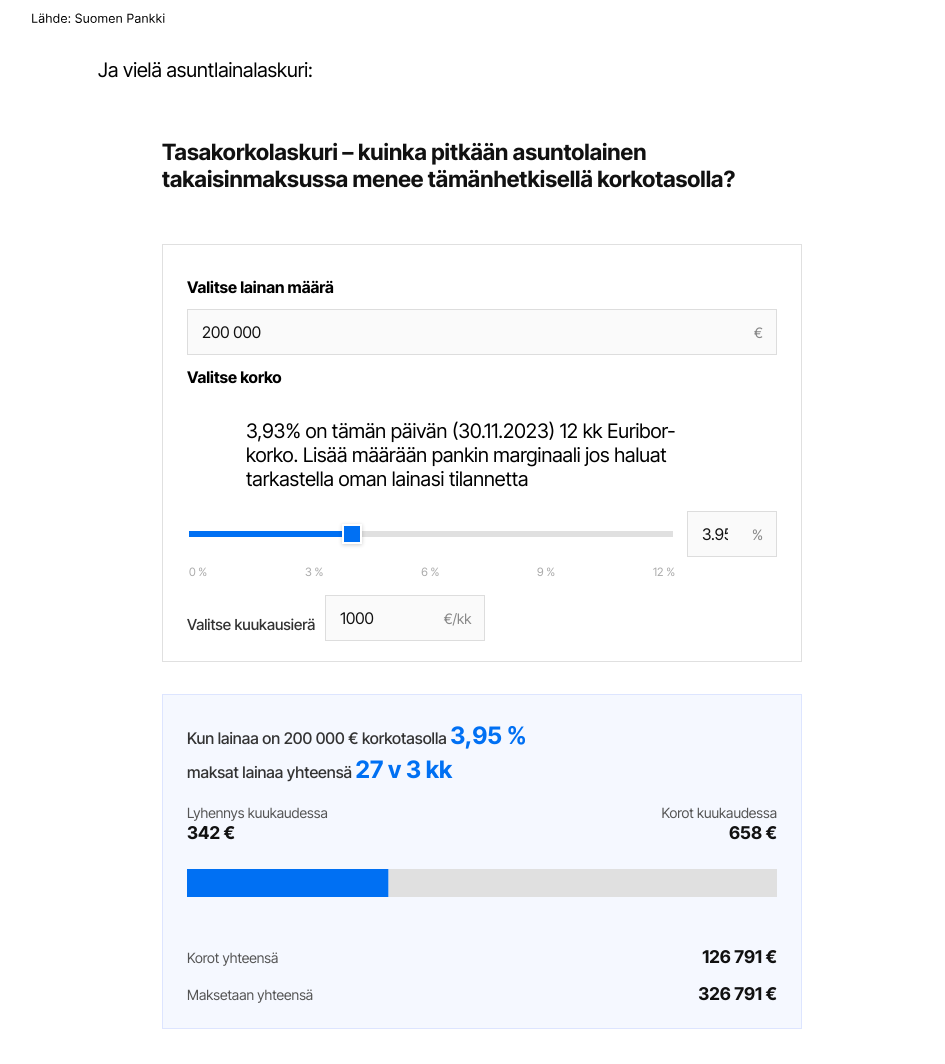
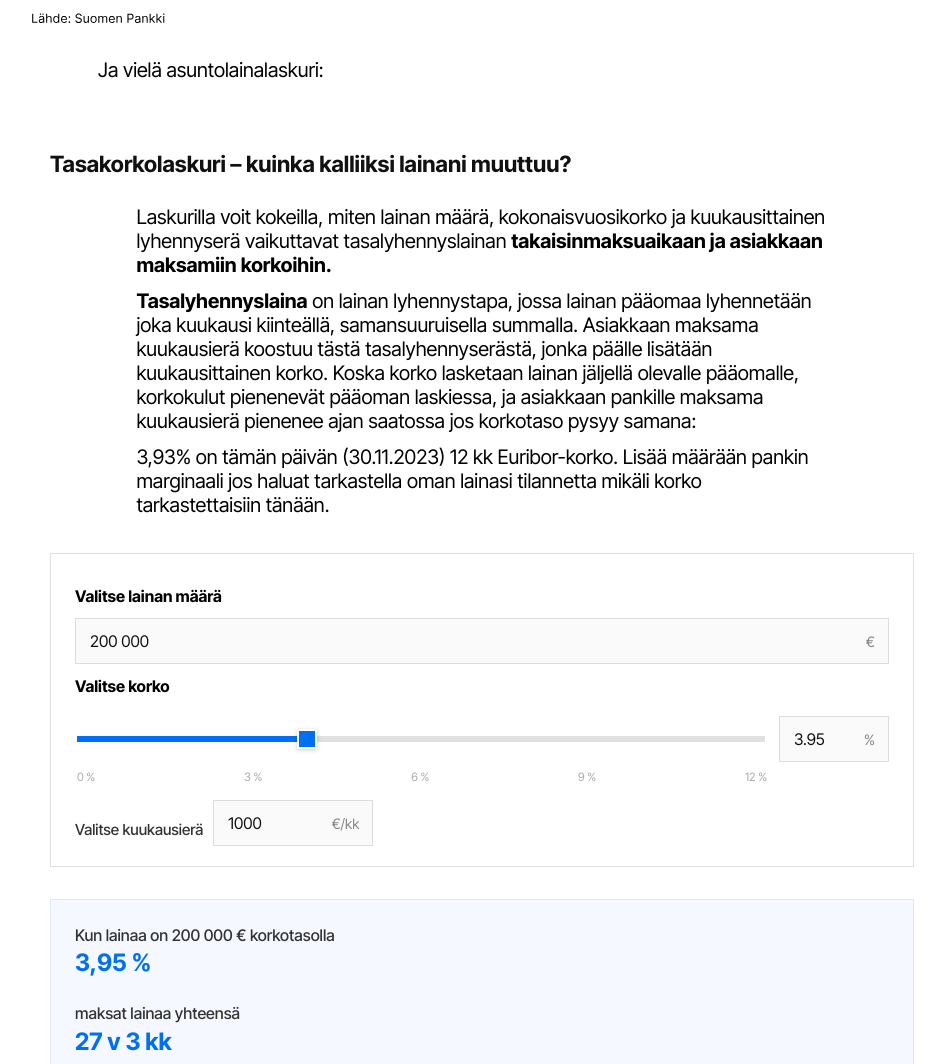
Before and after one commit to juliusuusikyla/kaul-26-live, a plain HTML site: page lainakorot/index.html in a window 1280 px wide. Shown: the part 2680-3744 px from the top of the page, without its empty margins (158-1103 px from the left). Drawn offline with Linux system fonts and the light colour scheme; a script that the page names is missing.

Commit message:
laskuri-edits, tekstit paikalleen

```diff
--- a/lainakorot/index.html
+++ b/lainakorot/index.html
@@ -45,8 +45,7 @@
 
       /* Laskuri */
       .laskuri {
-        max-width: 640px;
-        margin: 0 auto;
+        margin: 24px;
         padding: 32px 24px;
       }
       .laskuri h2 {
@@ -120,7 +119,7 @@
         flex: 1;
       }
       .korko-input-wrap {
-        width: 90px;
+        width: 110px;
         flex-shrink: 0;
       }
       .korko-input-wrap input {
@@ -167,7 +166,7 @@
         justify-content: space-between;
         font-size: 0.72rem;
         color: #aaa;
-        padding: 0 calc(90px + 12px) 0 2px;
+        padding: 0 calc(110px + 12px) 0 2px;
       }
       .tulokset {
         background: #f5f8ff;
@@ -314,12 +313,16 @@
         <img src="kaul-26-korkotasot.svg">
       </div>
     </div>
-    <p>Ja vielä asuntlainalaskuri:</p>
+    <p>Ja vielä asuntolainalaskuri:</p>
     <div class="laskuri">
       <h2>
-        Tasakorkolaskuri – kuinka pitkään asuntolainen takaisinmaksussa menee
-        tämänhetkisellä korkotasolla?
+        Tasakorkolaskuri – kuinka kalliiksi lainani muuttuu?
       </h2>
+       <p>Laskurilla voit kokeilla, miten lainan määrä, kokonaisvuosikorko ja kuukausittainen lyhennyserä vaikuttavat tasalyhennyslainan <strong>takaisinmaksuaikaan ja asiakkaan maksamiin korkoihin.</strong></p>
+       <p><strong>Tasalyhennyslaina</strong> on lainan lyhennystapa, jossa lainan pääomaa lyhennetään joka kuukausi kiinteällä, samansuuruisella summalla. Asiakkaan maksama kuukausierä koostuu tästä tasalyhennyserästä, jonka päälle lisätään kuukausittainen korko. Koska korko lasketaan lainan jäljellä olevalle pääomalle, korkokulut pienenevät pääoman laskiessa, ja asiakkaan pankille maksama kuukausierä pienenee ajan saatossa jos korkotaso pysyy samana: </p>
+      <p>
+         3,93% on tämän päivän (30.11.2023) 12 kk Euribor-korko. Lisää määrään pankin marginaali jos haluat tarkastella oman lainasi tilannetta mikäli korko tarkastettaisiin tänään.
+      </p>
 
       <div class="kentat">
         <div class="tavoite-osio">
@@ -333,11 +336,7 @@
 
           <div class="slider-wrap">
             <div class="otsikko">Valitse korko</div>
-            <p>
-              3,93% on tämän päivän (30.11.2023) 12 kk Euribor-korko. Lisää
-              määrään pankin marginaali jos haluat tarkastella oman lainasi
-              tilannetta
-            </p>
+
             <div class="slider-row">
               <input type="range" id="korko" min="0" max="12" step="0.05" value="3.95" style="--pct: 32.92%" />
               <div class="input-wrap korko-input-wrap">
@@ -367,8 +366,10 @@
       <div class="tulokset">
         <div class="tulokset-otsikko">
           Kun lainaa on <span id="otsikko-laina">200 000 €</span> korkotasolla
-          <span class="korko-arvo" id="korko-teksti">3,95 %</span><br />maksat
-          lainaa yhteensä <span class="tulos-arvo iso" id="laina-aika">–</span>
+          <br>
+          <span class="korko-arvo" id="korko-teksti">3,95 %</span><br />
+          <br>maksat lainaa yhteensä <br>
+          <span class="tulos-arvo iso" id="laina-aika">–</span>
         </div>
         <div class="bar-labels">
           <span>
```
